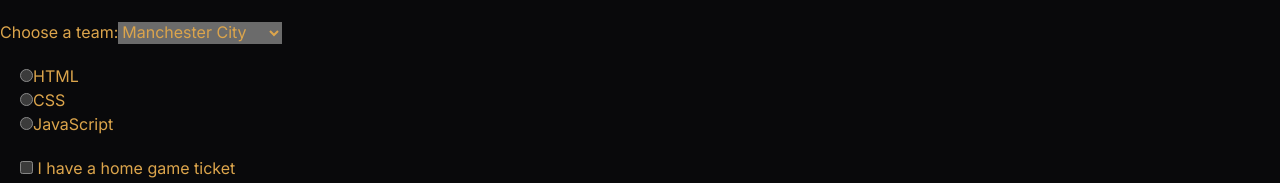
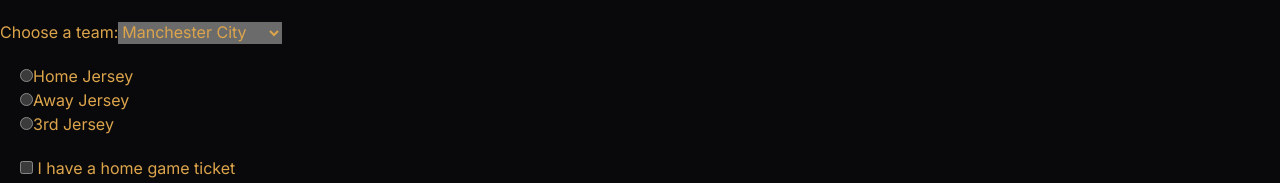
Before and after one commit to tenjamphel/Exam2, a Next.js app: page /final in a window 1280 px wide. Shown: the part 144-327 px from the top of the page. Built offline with nearby package versions, Linux system fonts and the light colour scheme.

Commit message:
about to finish

```diff
--- a/app/final/page.tsx
+++ b/app/final/page.tsx
@@ -20,12 +20,12 @@
 
 
         <div className="ml-5 mt-5">
-        <input type="radio" id="html" name="fav_language" value="HTML" />
-        <label htmlFor="html">HTML</label><br />
-        <input type="radio" id="css" name="fav_language" value="CSS"/>
-        <label htmlFor="css">CSS</label><br />
-        <input type="radio" id="javascript" name="fav_language" value="JavaScript"/>
-        <label htmlFor="javascript">JavaScript</label>
+        <input type="radio" id="home jersey" name="fav_jersey" value="Home Jersey" />
+        <label htmlFor="home jersey">Home Jersey</label><br />
+        <input type="radio" id="away jersey" name="fav_jersey" value="Away Jersey"/>
+        <label htmlFor="away jersey">Away Jersey</label><br />
+        <input type="radio" id="3rd jersey" name="fav_jersey" value="3rd Jersey"/>
+        <label htmlFor="3rd jersey">3rd Jersey</label>
         </div>
 
         <div className="ml-5 mt-5">
```
